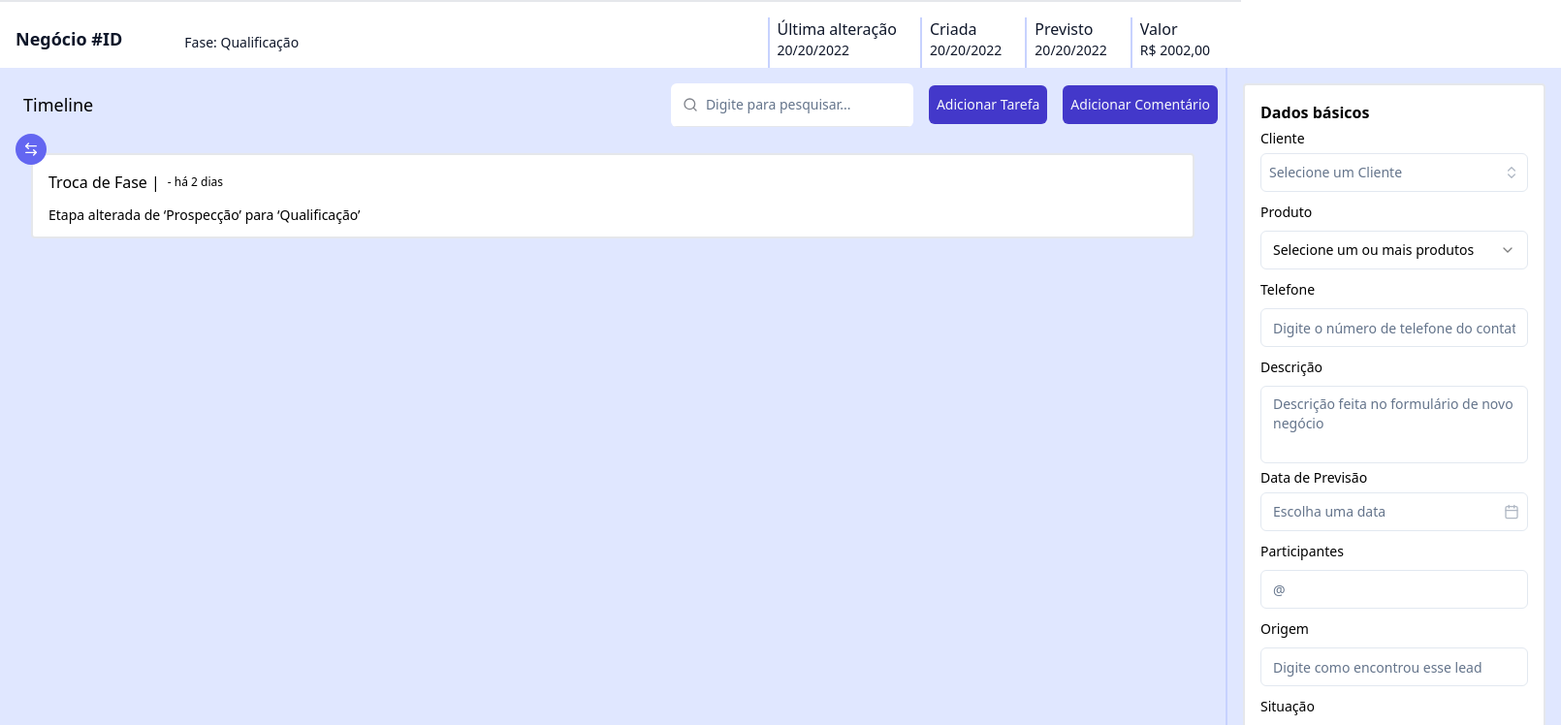
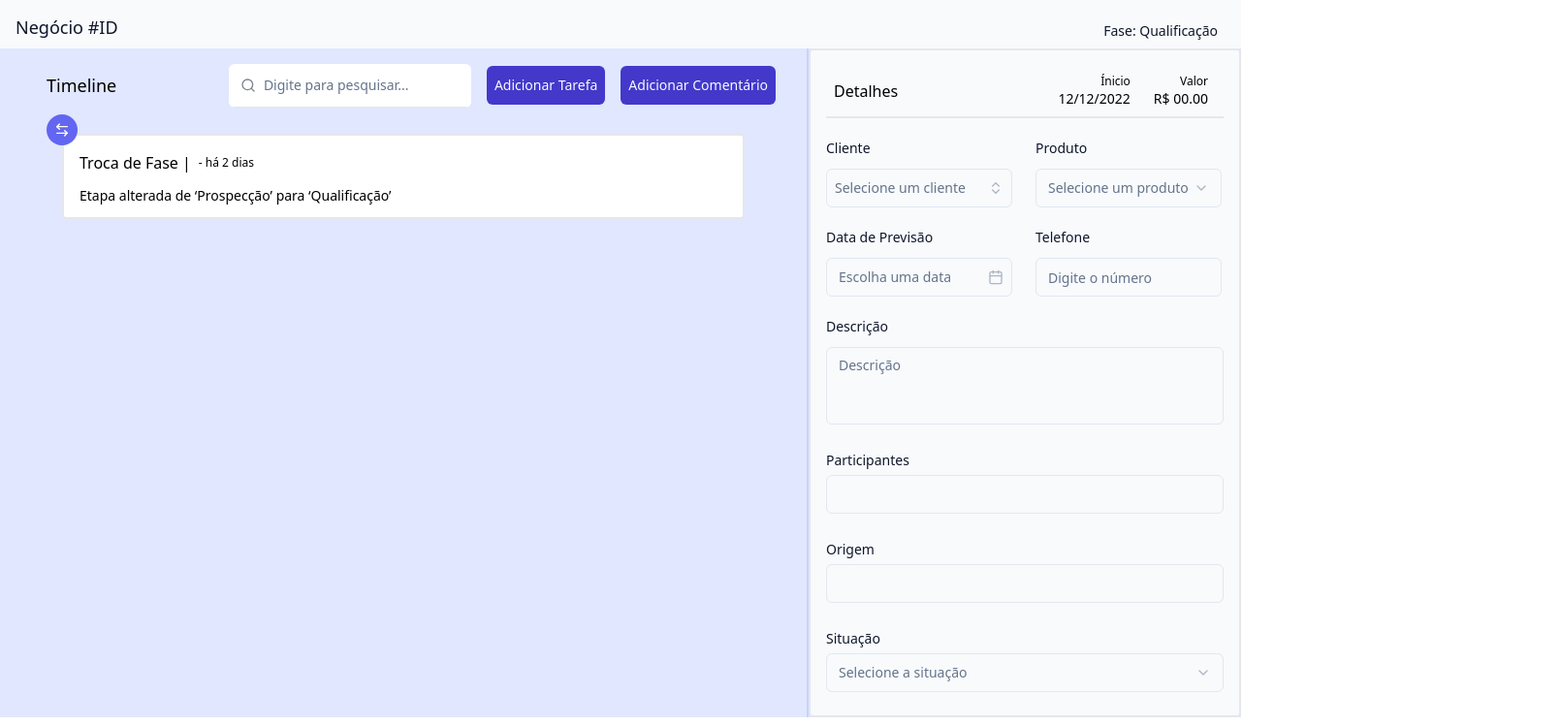
Before and after one commit to lismarreiros/crm-nextcompany, a React (Create React App) app: page /detalhe in a window 1280 px wide. Shown: the top 748 px of the page at 97% size, 1610 px wide, since content can reach past the window. Built offline with nearby package versions, Linux system fonts and the light colour scheme.

Commit message:
Mudança no css do detail

```diff
--- a/src/components/clients/TableView.tsx
+++ b/src/components/clients/TableView.tsx
@@ -56,7 +56,7 @@ const TableView: React.FC<TableViewProps> = ({ data }) => {
                   <TableCell>{cliente.razao}</TableCell>
                   <TableCell>{cliente.ramo}</TableCell>
                   <TableCell>
-                    <Badge className={cliente.status === 'Ativo' ? 'text-green-600 font-light bg-green-200 hover:bg-green-300' : 'text-red-600 font-light bg-red-200 hover:bg-red-300'}>{cliente.status}</Badge>
+                    <Badge className={cliente.status === 'Ativo' ? 'text-green-600 font-light bg-green-200 hover:bg-green-200' : 'text-red-600 font-light bg-red-200 hover:bg-red-200'}>{cliente.status}</Badge>
                   </TableCell>
                   <TableCell>
                     <div className='flex gap-2'>
--- a/src/components/forms/productForm/productForm.tsx
+++ b/src/components/forms/productForm/productForm.tsx
@@ -54,7 +54,7 @@ export const ProductForm: React.FC<ProductFormProps> = ({ onProductSubmit }) =>
     <Dialog open={open} onOpenChange={setOpen}>
       <DialogTrigger>
         <div className='relative -top-2 border-l-2 border-indigo-100 rounded-b m-2 px-2'>
-          <Button variant='ghost' className='gap-1 mt-2 hover:bg-indigo-100'>
+          <Button variant='ghost' className='gap-1 mt-2 bg-indigo-50 hover:bg-indigo-100'>
             <PlusIcon size={12}/>
           Adicionar Produto
           </Button>
--- a/src/components/shadcn/ui/form.tsx
+++ b/src/components/shadcn/ui/form.tsx
@@ -79,7 +79,7 @@ const FormItem = React.forwardRef<
 
   return (
     <FormItemContext.Provider value={{ id }}>
-      <div ref={ref} className={cn('space-y-2', className)} {...props} />
+      <div ref={ref} className={cn('space-y-1', className)} {...props} />
     </FormItemContext.Provider>
   );
 });
--- a/src/pages/dashboard/dashboard.tsx
+++ b/src/pages/dashboard/dashboard.tsx
@@ -10,7 +10,7 @@ export default function DashboardPage() {
 
       <div className="grid grid-cols-[14vw_1fr] bg-gradient-to-r from-indigo-300 to-indigo-100 pr-2">
         {/* barra de navegação esquerda */}
-        <div className="bg-white rounded-md mt-10 h-full">
+        <div className="bg-white rounded mt-8 h-full">
           <Sidebar />
         </div>
 
--- a/src/pages/detail/components/Form.tsx
+++ b/src/pages/detail/components/Form.tsx
@@ -69,18 +69,32 @@ function FormDetalhe() {
   });
 
   return (
-    <div className='bg-white m-2 p-4 border border-2 rounded lg'>
-      <h1 className='text-md font-semibold'>Dados básicos</h1>
+    <div className='bg-slate-50 p-4 border border-2 rounded lg'>
+      <div className='flex gap-1 items-center border-b-2 mb-4 justify-between p-2'>
+        <p className='text-md font-medium'>Detalhes</p>
+        <div className='flex gap-6 px-2'>
+          <div className='gap-2 items-end'>
+            <p className='text-xs text-end'>Ínicio</p>
+            <p className='text-sm font-medium'>12/12/2022</p>
+          </div>
+          <div className='gap-2 items-end'>
+            <p className='text-xs text-end'>Valor</p>
+            <p className='text-sm font-medium'>R$ 00.00</p>
+          </div>
+        </div>
+      </div>
+
       <Form {...form}>
-        <form onSubmit={form.handleSubmit(onSubmit)} className='py-2 flex flex-col gap-2'>
+        <form onSubmit={form.handleSubmit(onSubmit)} className='py-2 flex flex-col gap-6'>
 
           {/** Cliente */}
+          <div className='flex items-center justify-start gap-6'>
             <FormField
               control={form.control}
               name='client'
               render={({ field }) => (
                 <FormItem className='flex flex-col'>
-                <FormLabel>Cliente</FormLabel>
+                  <FormLabel className='text-slate-900 min-w-[15vw] pb-2.5'>Cliente</FormLabel>
                   <Popover open={open} onOpenChange={setOpen}>
                     <PopoverTrigger asChild>
                       <FormControl>
@@ -88,14 +102,14 @@ function FormDetalhe() {
                           aria-expanded={open}
                           variant='outline'
                           role='combobox'
-                        className={cn('w-full justify-between',
-                          !field.value && 'text-muted-foreground font-light'
+                          className={cn('w-full h-10 justify-between bg-slate-50 focus:bg-white text-muted-foreground',
+                            !field.value && 'text-muted-foreground font-normal'
                           )}>
                           {field.value
                             ? clients.find(
                               (client) => client.value === field.value
                             )?.label
-                          : 'Selecione um Cliente'
+                            : 'Selecione um cliente'
                           }
                           <ChevronsUpDown className='ml-2 h-4 w-4 shrink-0 opacity-50' />
                         </Button>
@@ -140,12 +154,12 @@ function FormDetalhe() {
               control={form.control}
               name='produto'
               render={({ field }) => (
-              <FormItem>
-                <FormLabel>Produto</FormLabel>
+                <FormItem className='flex flex-col'>
+                  <FormLabel className='text-slate-900 pb-2.5'>Produto</FormLabel>
                   <Select onValueChange={field.onChange} defaultValue={field.value}>
                     <FormControl>
-                    <SelectTrigger>
-                      <SelectValue placeholder="Selecione um ou mais produtos" />
+                      <SelectTrigger className='min-w-[15vw] bg-slate-50 hover:bg-slate-100 focus:bg-white hover:text-slate-900 text-muted-foreground'>
+                        <SelectValue placeholder="Selecione um produto" />
                       </SelectTrigger>
                     </FormControl>
                     <SelectContent>
@@ -158,57 +172,23 @@ function FormDetalhe() {
                 </FormItem>
               )}
             />
+          </div>
 
-          {/** Número do telefone */}
-          <FormField
-            control={form.control}
-            name='tel'
-            render={({ field }) => (
-              <FormItem>
-                <FormLabel>Telefone</FormLabel>
-                <FormControl>
-                  <InputMasks
-                    {...field}
-                    mask="(99) 99999-9999"
-                    placeholder="Digite o número de telefone do contato"
-                  />
-                </FormControl>
-                <FormMessage />
-              </FormItem>
-            )}
-          />
-
-          {/** Descrição */}
-          <FormField
-            control={form.control}
-            name="descricao"
-            render={({ field }) => (
-              <FormItem>
-                <FormLabel>Descrição</FormLabel>
-                <FormControl>
-                  <Textarea
-                    placeholder="Descrição feita no formulário de novo negócio"
-                    className="resize-none"
-                    {...field}
-                  />
-                </FormControl>
-              </FormItem>
-            )}
-          />
+          <div className='flex items-center justify-start gap-6'>
             {/** Data da Previsão */}
             <FormField
               control={form.control}
               name="dataprevisao"
               render={({ field }) => (
                 <FormItem className="flex flex-col">
-                <FormLabel>Data de Previsão</FormLabel>
+                  <FormLabel className='text-slate-900 pb-2.5'>Data de Previsão</FormLabel>
                   <Popover>
                     <PopoverTrigger asChild>
                       <FormControl>
                         <Button
                           variant={'outline'}
                           className={cn(
-                          'w-full pl-3 text-left font-normal',
+                            'w-full min-w-[15vw] pl-3 text-left font-normal bg-slate-50 focus:bg-white text-muted-foreground',
                             !field.value && 'text-muted-foreground'
                           )}
                         >
@@ -239,18 +219,55 @@ function FormDetalhe() {
                 </FormItem>
               )}
             />
+            {/** Número do telefone */}
+            <FormField
+              control={form.control}
+              name='tel'
+              render={({ field }) => (
+                <FormItem className='flex flex-col w-[15vw]'>
+                  <FormLabel className='text-slate-900 pb-2.5'>Telefone</FormLabel>
+                  <FormControl>
+                    <InputMasks
+                      {...field}
+                      className='bg-slate-50 text-muted-foreground hover:bg-slate-100 hover:placeholder:text-slate-900 hover:text-slate-900 focus:bg-white'
+                      mask="(99) 99999-9999"
+                      placeholder="Digite o número"
+                    />
+                  </FormControl>
+                  <FormMessage />
+                </FormItem>
+              )}
+            />
+          </div>
 
+          {/** Descrição */}
+          <FormField
+            control={form.control}
+            name="descricao"
+            render={({ field }) => (
+              <FormItem className='flex flex-col w-[32vw]'>
+                <FormLabel className='text-slate-900 pb-2.5'>Descrição</FormLabel>
+                <FormControl>
+                  <Textarea
+                    placeholder="Descrição"
+                    className="resize-none text-muted-foreground bg-slate-50 hover:bg-slate-100 hover:placeholder:text-slate-900 hover:text-slate-900 focus:bg-white"
+                    {...field}
+                  />
+                </FormControl>
+              </FormItem>
+            )}
+          />
           {/** Participantes */}
           <FormField
             control={form.control}
             name="participantes"
             render={({ field }) => (
               <FormItem>
-                <FormLabel>Participantes</FormLabel>
+                <FormLabel className='text-slate-900'>Participantes</FormLabel>
                 <FormControl>
                   <Input
-                    placeholder="@"
-                    className="resize-none"
+                    placeholder=""
+                    className="resize-none text-muted-foreground bg-slate-50 hover:bg-slate-100 hover:text-slate-900  focus:bg-white"
                     {...field}
                   />
                 </FormControl>
@@ -264,27 +281,28 @@ function FormDetalhe() {
             name="idindicador"
             render={({ field }) => (
               <FormItem>
-                <FormLabel>Origem</FormLabel>
+                <FormLabel className='text-slate-900'>Origem</FormLabel>
                 <FormControl>
                   <Input
-                    placeholder="Digite como encontrou esse lead"
-                    className="resize-none"
+                    placeholder=""
+                    className="resize-none bg-slate-50 hover:bg-slate-100 focus:bg-white hover:text-slate-900 text-muted-foreground"
                     {...field}
                   />
                 </FormControl>
               </FormItem>
             )}
           />
+
           {/** Situação */}
           <FormField
             control={form.control}
             name='situacao'
             render={({ field }) => (
               <FormItem>
-                <FormLabel>Situação</FormLabel>
+                <FormLabel className='text-slate-900'>Situação</FormLabel>
                 <Select onValueChange={field.onChange} defaultValue={field.value}>
                   <FormControl>
-                    <SelectTrigger>
+                    <SelectTrigger className='bg-slate-50 hover:bg-slate-100 hover:text-slate-900 focus:bg-white text-muted-foreground'>
                       <SelectValue placeholder="Selecione a situação" />
                     </SelectTrigger>
                   </FormControl>
@@ -298,7 +316,7 @@ function FormDetalhe() {
               </FormItem>
             )}
           />
-          <Button type='submit' className='mt-2 w-4/6 self-center bg-indigo-700'>Salvar Alterações</Button>
+          {/* <Button type='submit' className='mt-2 w-4/6 self-center bg-indigo-700'>Salvar Alterações</Button> */}
         </form>
       </Form>
     </div>
--- a/src/pages/detail/components/Timeline/Comentario/CardComentario.tsx
+++ b/src/pages/detail/components/Timeline/Comentario/CardComentario.tsx
@@ -9,7 +9,7 @@ type ComentarioCardProps = {
 
 const CardComentario: React.FC<ComentarioCardProps> = ({ comment, onDelete, onReopenModal }) => {
   return (
-    <div className='relative lg:w-[1200px] h-[110px] md:w-[800px] sm:w-[500px]  self-center my-1 mb-8 md:ml-8 md:mr-8'>
+    <div className='relative lg:w-[55vw] h-[110px] md:w-[800px] sm:w-[500px]  self-center my-1 mb-8 md:ml-8 md:mr-8'>
       <div className='absolute flex items-center size-8 -top-3 -left-4 bg-indigo-500 py-1 px-2 rounded-full'>
         <MessageSquareIcon size={20} color='white' />
       </div>
--- a/src/pages/detail/components/Timeline/Tarefa/CardTarefa.tsx
+++ b/src/pages/detail/components/Timeline/Tarefa/CardTarefa.tsx
@@ -43,7 +43,7 @@ const CardTarefa: React.FC<TarefaCardProps> = ({ formData, onDelete, onReopenMod
   };
 
   return (
-    <div className={`relative lg:w-[1200px] h-[110px] md:w-[800px] sm:w-[500px] self-center my-1 md:ml-8 md:mr-8 ${marginBottom}`}>
+    <div className={`relative lg:w-[55vw] h-[110px] md:w-[800px] sm:w-[500px] self-center my-1 md:ml-8 md:mr-8 ${marginBottom}`}>
       <div className={`absolute  flex items-center size-8 -top-3 -left-4 ${bgColor} py-1 px-2 rounded-full`}>
         {icon}
       </div>
--- a/src/pages/detail/components/Timeline/Tarefa/FormTarefa.tsx
+++ b/src/pages/detail/components/Timeline/Tarefa/FormTarefa.tsx
@@ -49,7 +49,7 @@ const FormTarefa: React.FC<FormTarefaProps> = ({ onTaskSubmit }) => {
   return (
     <div>
       <Form {...form}>
-        <form onSubmit={handleSubmit} className='py-2 flex flex-col gap-2'>
+        <form onSubmit={handleSubmit} className='py-2 flex flex-col gap-4'>
           {/** Descrição */}
           <FormField
             control={form.control}
--- a/src/pages/detail/components/Timeline/index.tsx
+++ b/src/pages/detail/components/Timeline/index.tsx
@@ -67,7 +67,7 @@ const Timeline: React.FC = () => {
 
   return (
     <div className='flex flex-col'>
-      <div className='flex p-2 items-center justify-between'>
+      <div className='flex py-2 px-8 items-center justify-between'>
         <div>
           <h1 className='text-lg p-4 font-light'>Timeline</h1>
         </div>
@@ -118,7 +118,7 @@ const Timeline: React.FC = () => {
       ))}
 
       {/** Troca de fase */}
-      <div className='relative  lg:w-[1200px] h-[110px] md:w-[800px] sm:w-[500px] self-center my-1 md:ml-8 md:mr-8'>
+      <div className='relative  lg:w-[55vw] h-[110px] md:w-[600px] sm:w-[500px] self-center my-1 md:ml-8 md:mr-8'>
         <div className='absolute  flex items-center size-8 -top-3 -left-4 bg-indigo-500 py-1 px-2 rounded-full'>
           <ArrowLeftRightIcon color='white'/>
         </div>
--- a/src/pages/detail/index.tsx
+++ b/src/pages/detail/index.tsx
@@ -4,47 +4,19 @@ import FormDetalhe from './components/Form';
 
 const DetailPage = () => {
   return (
-    <div className='w-screen md:h-[70px] border-t-2'>
-      <div className='flex h-full px-4 items-end justify-between'>
-        <div className='py-4 flex items-end gap-16'>
-          <h1 className='text-lg font-semibold text-slate-900'>Negócio #ID</h1>
-          <p className='text-sm font-light text-slate-900 mr-2'>Fase: Qualificação</p>
-        </div>
-
-        <div className='flex gap-4 mr-2'>
-          {/** Data da Ultima alteração */}
-          <div className='flex flex-col border-l-2 border-indigo-200 px-2 text-slate-900'>
-            <h2 className='text-md font-medium'>Última alteração</h2>
-            <h3 className='text-sm font-light'>20/20/2022</h3>
-          </div>
-
-          {/** Data da Criação */}
-          <div className='flex flex-col border-l-2 border-indigo-200 px-2 text-slate-900'>
-            <h2 className='text-md font-medium'>Criada</h2>
-            <h3 className='text-sm font-light'>20/20/2022</h3>
-          </div>
-
-          {/** Data Prevista */}
-          <div className='flex flex-col border-l-2 border-indigo-200 px-2 text-slate-900'>
-            <h2 className='text-md font-medium'>Previsto</h2>
-            <h3 className='text-sm font-light pb-2'>20/20/2022</h3>
-          </div>
-
-          {/** Valor*/}
-          <div className='flex flex-col border-l-2 border-indigo-200 px-2 text-slate-900'>
-            <h2 className='text-md font-medium'>Valor</h2>
-            <h3 className='text-sm font-light'>R$ 2002,00</h3>
-          </div>
-        </div>
+    <div className='w-screen md:h-[50px] bg-slate-50'>
+      <div className='flex h-full px-4 py-2 items-end justify-between'>
+        <h1 className='text-lg text-slate-900'>Negócio #ID</h1>
+        <p className='text-sm font-light text-slate-900 mr-2'>Fase: Qualificação</p>
       </div>
 
-      <div className='grid lg:grid-cols-[1fr_27vw] md:grid-cols-1 '>
+      <div className='grid lg:grid-cols-[1fr_35vw] md:grid-cols-1 '>
         {/** Timeline */}
         <div className='bg-indigo-100'>
           <Timeline />
         </div>
         {/** Formulário de Detalhes */}
-        <div className='border-l-2 border-indigo-200 bg-indigo-100 p-2'>
+        <div className='border-l-2 border-indigo-200 bg-indigo-100'>
           <FormDetalhe/>
         </div>
       </div>
```
Lines whose indentation alone changed are shown as unchanged.
